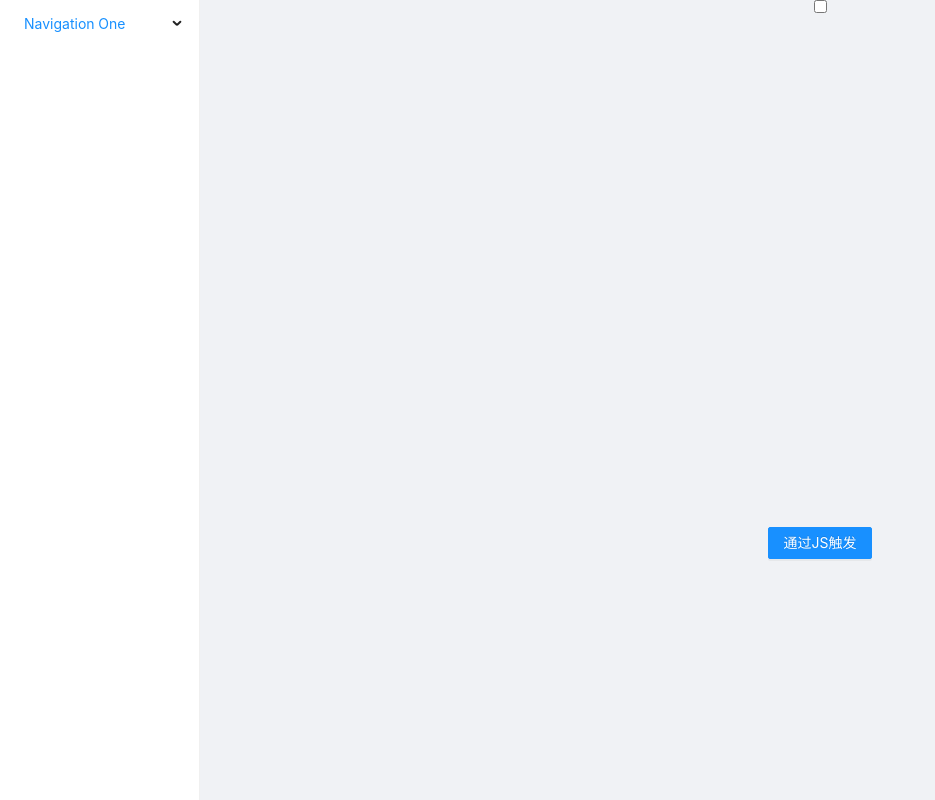
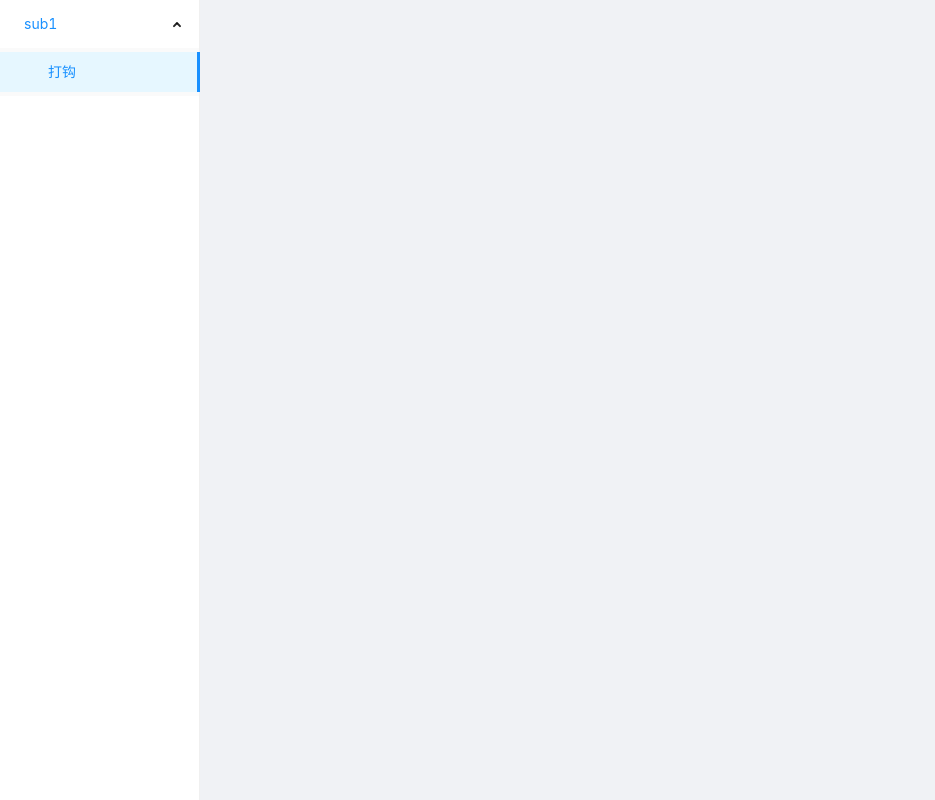
Before and after one commit to xrdog/fe_practice, a React (Create React App) app in the folder main/: page /csscomponents in a window 1280 px wide. Shown: the top 800 px of the page, without its empty margins (0-935 px from the left). Built offline with nearby package versions, Linux system fonts and the light colour scheme.

Commit message:
feat: 暂存

```diff
--- a/main/src/index.tsx
+++ b/main/src/index.tsx
@@ -1,11 +1,6 @@
-import React from 'react';
-import ReactDOM from 'react-dom';
-import App from './App';
-import './common/styles/atom.css';
-import 'antd/dist/antd.css'
-ReactDOM.render(
-  <React.StrictMode>
-    <App />
-  </React.StrictMode>,
-  document.getElementById('root')
-);
+import React from "react";
+import ReactDOM from "react-dom";
+import App from "./App";
+import "./common/styles/atom.css";
+import "antd/dist/antd.css";
+ReactDOM.render(<App />, document.getElementById("root"));
--- /dev/null
+++ b/main/src/pages/css-components/config.tsx
@@ -0,0 +1,14 @@
+import React from "react";
+import Tick from './tick/index'
+
+export const components: F.Route[] = [
+  {
+    path: "/tick",
+    key: "tick",
+    show: true,
+    showPageHeader: true,
+    breadcrumbName: "打钩",
+    breadcrumbPath: ["/home"],
+    component: Tick,
+  },
+];
--- a/main/src/pages/css-components/index.tsx
+++ b/main/src/pages/css-components/index.tsx
@@ -1,33 +1,45 @@
 import { Button, Layout, Menu } from "antd";
 import SubMenu from "antd/lib/menu/SubMenu";
-import React, { FC } from "react";
+import React, { FC, useState } from "react";
 import Tick from "./tick/index";
+import { components } from "./config";
 const { Header, Footer, Sider, Content } = Layout;
 const CssComponents: FC = () => {
-  console.log("this is CssComponents");
 
+  const [renderComponent,setRenderComponent]=useState<any>(<></>)
+  console.log("this is CssComponents", components);
   const handleMenuChange = (e: any) => {
     console.log("e", e);
   };
 
   return (
-    <Layout style={{height:'100%'}}>
+    <Layout style={{ height: "100%" }}>
       <Sider width={200}>
         <Menu
           onClick={handleMenuChange}
           style={{ height: "100%" }}
-          defaultSelectedKeys={["1"]}
+          defaultSelectedKeys={[components[0].key]}
           mode="inline"
+          defaultOpenKeys={['sub1']}
         >
-          <SubMenu key="sub1" title="Navigation One">
-            <Menu.Item key="1">Option 1</Menu.Item>
-            <Menu.Item key="2">Option 2</Menu.Item>
+          <SubMenu key="sub1" title="sub1">
+            {components.map((item) => {
+              console.log('item',item)
+              return (
+                <Menu.Item
+                  onClick={(record) => {console.log("record", record); setRenderComponent(item.component)}}
+                  key={item.key}
+                >
+                  {item.breadcrumbName}
+                </Menu.Item>
+              );
+            })}
           </SubMenu>
         </Menu>
       </Sider>
 
       <Content className="site-layout">
-        <Tick></Tick>
+       {renderComponent}
       </Content>
     </Layout>
   );
```
